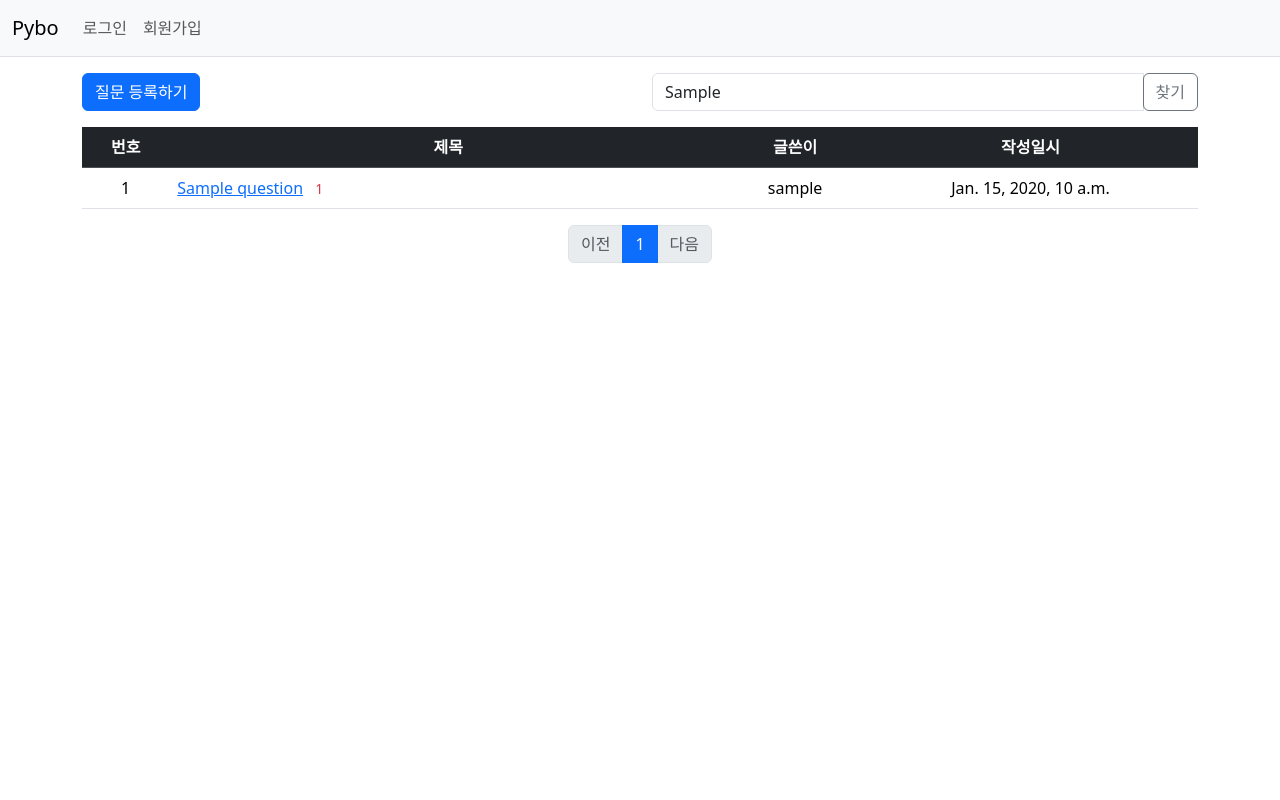
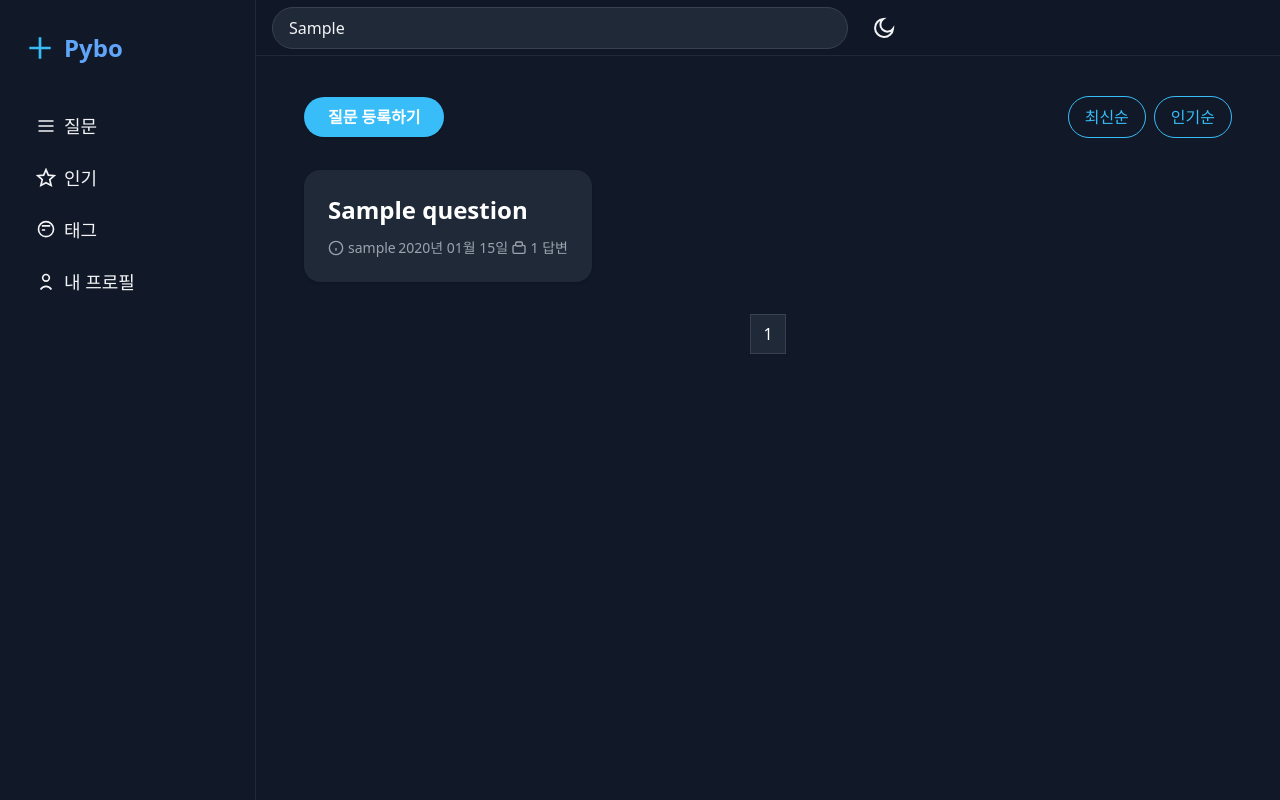
Before and after one commit to sang-won-Park05/pybo, a Django app: template templates/pybo/question_list.html in a window 1280 px wide. Run offline with Django 5.2, Linux system fonts and the light colour scheme; the template is opened without the code that fills it: most values are stand-ins (such as "Sample title", 1, 10 or a date in 2020); some libraries are stand-ins or nearby versions.

Commit message:
디자인수정중

```diff
--- a/static/style.css
+++ b/static/style.css
@@ -0,0 +1,120 @@
+body {
+    background: #f8fafc;
+    font-family: 'Noto Sans KR', Arial, sans-serif;
+    font-size: 1.1rem;
+}
+.container {
+    max-width: 900px;
+}
+.card {
+    border-radius: 1.2rem;
+    box-shadow: 0 2px 12px rgba(0,0,0,0.06);
+    transition: box-shadow 0.2s;
+}
+.card:hover, .question-card:hover {
+    box-shadow: 0 6px 24px rgba(0,0,0,0.12);
+    border: 1px solid #38f9d7;
+}
+.btn-gradient {
+    background: linear-gradient(90deg,#43e97b 0%,#38f9d7 100%);
+    color: #fff;
+    border: none;
+}
+.btn-gradient:hover {
+    background: linear-gradient(90deg,#38f9d7 0%,#43e97b 100%);
+    color: #fff;
+}
+.rounded-pill {
+    border-radius: 50rem !important;
+}
+.form-control-lg {
+    font-size: 1.3rem;
+    background: #f8fafc;
+}
+.form-control:focus {
+    box-shadow: none;
+    border-color: #38f9d7;
+}
+.bg-gradient {
+    background: linear-gradient(90deg,#43e97b 0%,#38f9d7 100%) !important;
+    color: #fff !important;
+}
+.pagination .page-link {
+    border-radius: 0.7rem !important;
+    margin: 0 2px;
+}
+.blog-content {
+    line-height: 2;
+    font-size: 1.2rem;
+    color: #222;
+    word-break: break-word;
+}
+.blog-content pre, .balloon-body pre {
+    background: #282a36;
+    color: #f8f8f2;
+    border-radius: 0.7rem;
+    padding: 1rem;
+    overflow-x: auto;
+    font-size: 1rem;
+    margin-bottom: 1.5rem;
+}
+.blog-content code, .balloon-body code {
+    background: #f5f5f5;
+    color: #d63384;
+    padding: 0.2em 0.4em;
+    border-radius: 0.3em;
+    font-size: 1em;
+}
+.blog-content pre code, .balloon-body pre code {
+    background: none;
+    color: inherit;
+    padding: 0;
+    border-radius: 0;
+}
+.balloon-answer {
+    display: flex;
+    align-items: flex-start;
+}
+.balloon-body {
+    background: #f1f3f5;
+    border-radius: 1.2rem;
+    padding: 1.2rem 1.5rem;
+    position: relative;
+    margin-left: 0.5rem;
+    width: 100%;
+    box-shadow: 0 2px 8px rgba(0,0,0,0.04);
+}
+.balloon-body:before {
+    content: "";
+    position: absolute;
+    left: -18px;
+    top: 24px;
+    width: 0;
+    height: 0;
+    border-top: 12px solid transparent;
+    border-bottom: 12px solid transparent;
+    border-right: 18px solid #f1f3f5;
+}
+.answers-list {
+    margin-bottom: 2rem;
+}
+@media (max-width: 767px) {
+    .question-card {
+        margin-bottom: 1.5rem;
+    }
+}
+@media (min-width: 768px) {
+    .question-card {
+        min-height: 220px;
+    }
+}
+.card.question-card {
+    border-radius: 1.2rem;
+    box-shadow: 0 2px 12px rgba(0,0,0,0.06);
+    transition: box-shadow 0.2s;
+    margin-bottom: 1.5rem;
+}
+.card.question-card:hover {
+    box-shadow: 0 6px 24px rgba(0,0,0,0.12);
+    border: 1px solid #38f9d7;
+}
--- a/templates/base.html
+++ b/templates/base.html
@@ -1,28 +1,79 @@
 {% load static %}
-<!doctype html>
-<html lang="ko">
+<!DOCTYPE html>
+<html lang="ko" class="dark">
 <head>
-    <!-- Required meta tags -->
-    <meta charset="utf-8">
-    <meta name="viewport" content="width=device-width, initial-scale=1, shrink-to-fit=no">
-    <!-- Bootstrap CSS -->
-    <link rel="stylesheet" type="text/css" href="{% static 'bootstrap.min.css' %}">
-    <!-- pybo CSS -->
-    <link rel="stylesheet" type="text/css" href="{% static 'style.css' %}">
-    <title>Hello, pybo!</title>
+    <meta charset="UTF-8">
+    <meta name="viewport" content="width=device-width, initial-scale=1.0">
+    <title>Pybo</title>
+    <script src="https://cdn.tailwindcss.com"></script>
+    <script>
+      tailwind.config = {
+        darkMode: 'class',
+        theme: {
+          extend: {
+            colors: {
+              primary: '#38bdf8',
+              secondary: '#64748b',
+            }
+          }
+        }
+      }
+    </script>
 </head>
-<body>
-<!-- 네비게이션바 -->
-{% include "navbar.html" %}
-<!-- 기본 템플릿 안에 삽입될 내용 Start -->
-{% block content %}
-{% endblock %}
-<!-- 기본 템플릿 안에 삽입될 내용 End -->
- <!-- Bootstrap JS -->
-<script src="{% static 'bootstrap.min.js' %}"></script>
-<!-- 자바스크립트 Start -->
-{% block script %}
-{% endblock %}
-<!-- 자바스크립트 End -->
+<body class="bg-gray-100 dark:bg-gray-900 min-h-screen text-gray-900 dark:text-gray-100">
+    <div class="flex min-h-screen">
+        <!-- 사이드바 -->
+        <aside class="hidden md:flex flex-col w-64 bg-white dark:bg-gray-900 border-r border-gray-200 dark:border-gray-800 py-8 px-6">
+            <div class="flex items-center gap-2 mb-10">
+                <svg class="w-8 h-8 text-primary" fill="none" stroke="currentColor" stroke-width="2" viewBox="0 0 24 24"><path d="M12 4v16m8-8H4"/></svg>
+                <span class="font-bold text-2xl text-primary dark:text-blue-400">Pybo</span>
+            </div>
+            <nav class="flex flex-col gap-2 text-lg">
+                <a href="{% url 'pybo:index' %}" class="flex items-center gap-2 px-3 py-2 rounded-lg hover:bg-primary/10 dark:hover:bg-primary/20 transition font-medium {% if request.resolver_match.url_name == 'index' %}bg-primary/10 dark:bg-primary/20 text-primary{% endif %}">
+                    <svg class="w-5 h-5" fill="none" stroke="currentColor" stroke-width="2" viewBox="0 0 24 24"><path d="M3 12h18M3 6h18M3 18h18"/></svg>
+                    질문
+                </a>
+                <a href="{% url 'pybo:index' %}?sort=popular" class="flex items-center gap-2 px-3 py-2 rounded-lg hover:bg-primary/10 dark:hover:bg-primary/20 transition font-medium {% if sort == 'popular' %}bg-primary/10 dark:bg-primary/20 text-primary{% endif %}">
+                    <svg class="w-5 h-5" fill="none" stroke="currentColor" stroke-width="2" viewBox="0 0 24 24"><path d="M12 17.75L18.16 21l-1.64-7.03L22 9.24l-7.19-.61L12 2 9.19 8.63 2 9.24l5.48 4.73L5.84 21z"/></svg>
+                    인기
+                </a>
+                <a href="#" class="flex items-center gap-2 px-3 py-2 rounded-lg hover:bg-primary/10 dark:hover:bg-primary/20 transition font-medium">
+                    <svg class="w-5 h-5" fill="none" stroke="currentColor" stroke-width="2" viewBox="0 0 24 24"><path d="M7 7h10M7 12h4m1 8a9 9 0 100-18 9 9 0 000 18z"/></svg>
+                    태그
+                </a>
+                <a href="#" class="flex items-center gap-2 px-3 py-2 rounded-lg hover:bg-primary/10 dark:hover:bg-primary/20 transition font-medium">
+                    <svg class="w-5 h-5" fill="none" stroke="currentColor" stroke-width="2" viewBox="0 0 24 24"><circle cx="12" cy="7" r="4"/><path d="M5.5 21a7.5 7.5 0 0113 0"/></svg>
+                    내 프로필
+                </a>
+            </nav>
+        </aside>
+        <!-- 메인+탑바 -->
+        <div class="flex-1 flex flex-col min-w-0">
+            <!-- 상단 네비게이션 (얇게) -->
+            <header class="sticky top-0 z-40 bg-white/80 dark:bg-gray-900/80 backdrop-blur border-b border-gray-200 dark:border-gray-800 h-14 flex items-center px-4">
+                <form method="get" action="{% url 'pybo:index' %}" class="flex-1 max-w-xl">
+                    <input type="text" name="kw" placeholder="검색어를 입력하세요"
+                        class="w-full rounded-full px-4 py-2 bg-gray-100 dark:bg-gray-800 border border-gray-300 dark:border-gray-700 focus:outline-none focus:ring-2 focus:ring-primary transition"
+                        value="{{ kw|default_if_none:'' }}">
+                </form>
+                <button id="dark-toggle" class="ml-4 p-2 rounded-full hover:bg-gray-200 dark:hover:bg-gray-700 transition" aria-label="다크모드 토글">
+                    <svg id="icon-moon" class="w-6 h-6 hidden dark:block" fill="none" stroke="currentColor" stroke-width="2" viewBox="0 0 24 24"><path d="M21 12.79A9 9 0 1111.21 3a7 7 0 109.79 9.79z"/></svg>
+                    <svg id="icon-sun" class="w-6 h-6 block dark:hidden" fill="none" stroke="currentColor" stroke-width="2" viewBox="0 0 24 24"><circle cx="12" cy="12" r="5"/><path d="M12 1v2m0 18v2m11-11h-2M3 12H1m16.95 6.95l-1.41-1.41M6.34 6.34L4.93 4.93m12.02 0l-1.41 1.41M6.34 17.66l-1.41 1.41"/></svg>
+                </button>
+            </header>
+            <!-- 메인 컨텐츠 -->
+            <main class="flex-1 px-2 sm:px-6 md:px-12 py-10">
+                <div class="max-w-6xl mx-auto">
+                    {% block content %}{% endblock %}
+                </div>
+            </main>
+        </div>
+    </div>
+    <script>
+      document.getElementById('dark-toggle').onclick = () => {
+        document.documentElement.classList.toggle('dark');
+      };
+    </script>
+    {% block script %}{% endblock %}
 </body>
 </html>
--- a/templates/pybo/question_list.html
+++ b/templates/pybo/question_list.html
@@ -1,118 +1,81 @@
 {% extends 'base.html' %}
-{% load pybo_filter %}
 {% block content %}
-<div class="container my-3">
-    <div class="row my-3">
-        <div class="col-6">
-            <a href="{% url 'pybo:question_create' %}" class="btn btn-primary">질문 등록하기</a>
-        </div>
-        <div class="col-6">
-            <div class="input-group">
-                <input type="text" id="search_kw" class="form-control" value="{{ kw|default_if_none:'' }}">
-                <div class="input-group-append">
-                    <button class="btn btn-outline-secondary" type="button" id="btn_search">찾기</button>
-                </div>
-            </div>
+<div class="flex justify-between items-center mb-8 flex-wrap gap-4">
+    <a href="{% url 'pybo:question_create' %}" class="rounded-full px-6 py-2 bg-primary text-white font-semibold hover:bg-blue-600 transition shadow">
+        질문 등록하기
+    </a>
+    <div class="flex gap-2">
+        <button type="button" onclick="setSort('recent')" class="rounded-full px-4 py-2 font-medium border border-primary text-primary hover:bg-primary hover:text-white transition {% if sort == 'recent' or not sort %}bg-primary text-white{% endif %}">
+            최신순
+        </button>
+        <button type="button" onclick="setSort('popular')" class="rounded-full px-4 py-2 font-medium border border-primary text-primary hover:bg-primary hover:text-white transition {% if sort == 'popular' %}bg-primary text-white{% endif %}">
+            인기순
+        </button>
+    </div>
+</div>
+{% if question_list %}
+<div class="grid grid-cols-1 sm:grid-cols-2 lg:grid-cols-3 gap-8">
+    {% for question in question_list %}
+    <div class="bg-white dark:bg-gray-800 rounded-2xl shadow hover:shadow-xl transition p-6 flex flex-col justify-between">
+        <a href="{% url 'pybo:detail' question.id %}" class="block font-bold text-xl md:text-2xl text-gray-900 dark:text-white mb-3 hover:underline">
+            {{ question.subject }}
+        </a>
+        <div class="flex items-center justify-between text-sm text-gray-500 dark:text-gray-400 mt-auto">
+            <span class="flex items-center gap-1">
+                <svg class="w-4 h-4" fill="none" stroke="currentColor" stroke-width="2" viewBox="0 0 24 24"><circle cx="12" cy="12" r="10"/><path d="M12 16v-4m0-4h.01"/></svg>
+                {{ question.author.username }}
+            </span>
+            <span>
+                {{ question.create_date|date:"Y년 m월 d일" }}
+            </span>
+            <span class="flex items-center gap-1">
+                <svg class="w-4 h-4" fill="none" stroke="currentColor" stroke-width="2" viewBox="0 0 24 24"><path d="M17 8h2a2 2 0 012 2v8a2 2 0 01-2 2H5a2 2 0 01-2-2v-8a2 2 0 012-2h2"/><path d="M15 3h-6a2 2 0 00-2 2v2a2 2 0 002 2h6a2 2 0 002-2V5a2 2 0 00-2-2z"/></svg>
+                {{ question.num_answers|default:question.answer_set.count }} 답변
+            </span>
         </div>
     </div>
-    <table class="table">
-        <thead>
-        <tr class="text-center table-dark">
-            <th>번호</th>
-            <th style="width:50%">제목</th>
-            <th>글쓴이</th>
-            <th>작성일시</th>
-        </tr>
-        </thead>
-        <tbody>
-        {% if question_list %}
-        {% for question in question_list %}
-        <tr class="text-center">
-            <td>
-                <!-- 번호 = 전체건수 - 시작인덱스 - 현재인덱스 + 1 -->
-                {{ question_list.paginator.count|sub:question_list.start_index|sub:forloop.counter0|add:1 }}
-            </td>
-            <td class="text-start">
-                <a href="{% url 'pybo:detail' question.id %}">{{ question.subject }}</a>
-                {% if question.answer_set.count > 0 %}
-                <span class="text-danger small mx-2">{{ question.answer_set.count }}</span>
-                {% endif %}
-            </td>
-            <td>{{ question.author.username }}</td>
-            <td>{{ question.create_date }}</td>
-        </tr>
-        {% endfor %}
-        {% else %}
-        <tr>
-            <td colspan="3">질문이 없습니다.</td>
-        </tr>
-        {% endif %}
-        </tbody>
-    </table>
-    <!-- 페이징처리 시작 -->
-    <ul class="pagination justify-content-center">
-        <!-- 이전페이지 -->
+    {% endfor %}
+</div>
+{% else %}
+<div class="text-center text-gray-500 dark:text-gray-400 py-16">질문이 없습니다.</div>
+{% endif %}
+<form id="sortForm" method="get" action="{% url 'pybo:index' %}">
+    <input type="hidden" name="sort" id="sortInput" value="{{ sort|default_if_none:'recent' }}">
+    <input type="hidden" name="kw" value="{{ kw|default_if_none:'' }}">
+    <input type="hidden" name="page" value="{{ page }}">
+</form>
+<div class="flex justify-center mt-10">
+    <ul class="inline-flex -space-x-px">
         {% if question_list.has_previous %}
-        <li class="page-item">
-            <a class="page-link" data-page="{{ question_list.previous_page_number }}"
-               href="javascript:void(0)">이전</a>
-        </li>
-        {% else %}
-        <li class="page-item disabled">
-            <a class="page-link" tabindex="-1" aria-disabled="true"
-               href="javascript:void(0)">이전</a>
+        <li>
+            <a href="javascript:void(0)" onclick="goPage({{ question_list.previous_page_number }})" class="px-3 py-2 rounded-l-lg border border-gray-300 dark:border-gray-700 bg-white dark:bg-gray-800 hover:bg-primary hover:text-white transition">이전</a>
         </li>
         {% endif %}
-        <!-- 페이지리스트 -->
         {% for page_number in question_list.paginator.page_range %}
         {% if page_number >= question_list.number|add:-5 and page_number <= question_list.number|add:5 %}
-        {% if page_number == question_list.number %}
-        <li class="page-item active" aria-current="page">
-            <a class="page-link" data-page="{{ page_number }}"
-               href="javascript:void(0)">{{ page_number }}</a>
-        </li>
-        {% else %}
-        <li class="page-item">
-            <a class="page-link" data-page="{{ page_number }}"
-               href="javascript:void(0)">{{ page_number }}</a>
+        <li>
+            <a href="javascript:void(0)" onclick="goPage({{ page_number }})"
+               class="px-3 py-2 border border-gray-300 dark:border-gray-700 bg-white dark:bg-gray-800 hover:bg-primary hover:text-white transition {% if page_number == question_list.number %}bg-primary text-white{% endif %}">
+                {{ page_number }}
+            </a>
         </li>
         {% endif %}
-        {% endif %}
         {% endfor %}
-        <!-- 다음페이지 -->
         {% if question_list.has_next %}
-        <li class="page-item">
-            <a class="page-link" data-page="{{ question_list.next_page_number }}"
-               href="javascript:void(0)">다음</a>
-        </li>
-        {% else %}
-        <li class="page-item disabled">
-            <a class="page-link" tabindex="-1" aria-disabled="true"
-               href="javascript:void(0)">다음</a>
+        <li>
+            <a href="javascript:void(0)" onclick="goPage({{ question_list.next_page_number }})" class="px-3 py-2 rounded-r-lg border border-gray-300 dark:border-gray-700 bg-white dark:bg-gray-800 hover:bg-primary hover:text-white transition">다음</a>
         </li>
         {% endif %}
     </ul>
-    <!-- 페이징처리 끝 -->
 </div>
-<form id="searchForm" method="get" action="{% url 'index' %}">
-    <input type="hidden" id="kw" name="kw" value="{{ kw|default_if_none:'' }}">
-    <input type="hidden" id="page" name="page" value="{{ page }}">
-</form>
-{% endblock %}
-{% block script %}
-<script type='text/javascript'>
-const page_elements = document.getElementsByClassName("page-link");
-Array.from(page_elements).forEach(function(element) {
-    element.addEventListener('click', function() {
-        document.getElementById('page').value = this.dataset.page;
-        document.getElementById('searchForm').submit();
-    });
-});
-const btn_search = document.getElementById("btn_search");
-btn_search.addEventListener('click', function() {
-    document.getElementById('kw').value = document.getElementById('search_kw').value;
-    document.getElementById('page').value = 1;  // 검색버튼을 클릭할 경우 1페이지부터 조회한다.
-    document.getElementById('searchForm').submit();
-});
+<script>
+function setSort(sort) {
+    document.getElementById('sortInput').value = sort;
+    document.getElementById('sortForm').submit();
+}
+function goPage(page) {
+    document.querySelector('input[name="page"]').value = page;
+    document.getElementById('sortForm').submit();
+}
 </script>
 {% endblock %}
```
Also changed, not shown: pybo/views/base_views.py (+17 -11 lines), templates/common/404.html (added, +13 -0 lines), templates/pybo/question_detail.html (+45 -48 lines), templates/pybo/question_form.html (+15 -30 lines).
